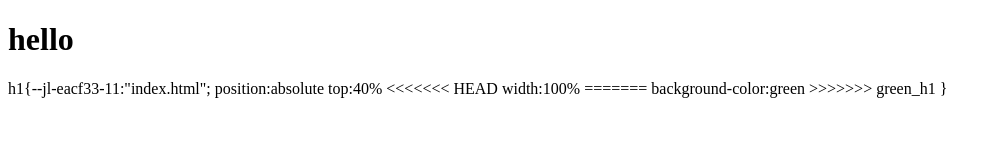
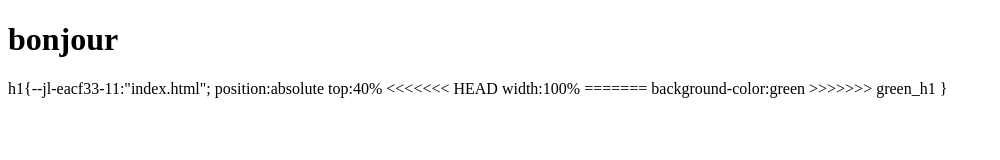
Before and after one commit to FZiath/HelloGIT, a plain HTML site: page index.html in a window 1280 px wide. Shown: the whole page, without its empty margins (0-1000 px from the left). Drawn offline with Linux system fonts and the light colour scheme.

Commit message:
hello en bonjour

```diff
--- a/index.html
+++ b/index.html
@@ -6,7 +6,7 @@
 </head>
 
 <body>
-<h1>hello</h1
+<h1>bonjour</h1
 <style type="text/css">
 h1{
 position:absolute
```
